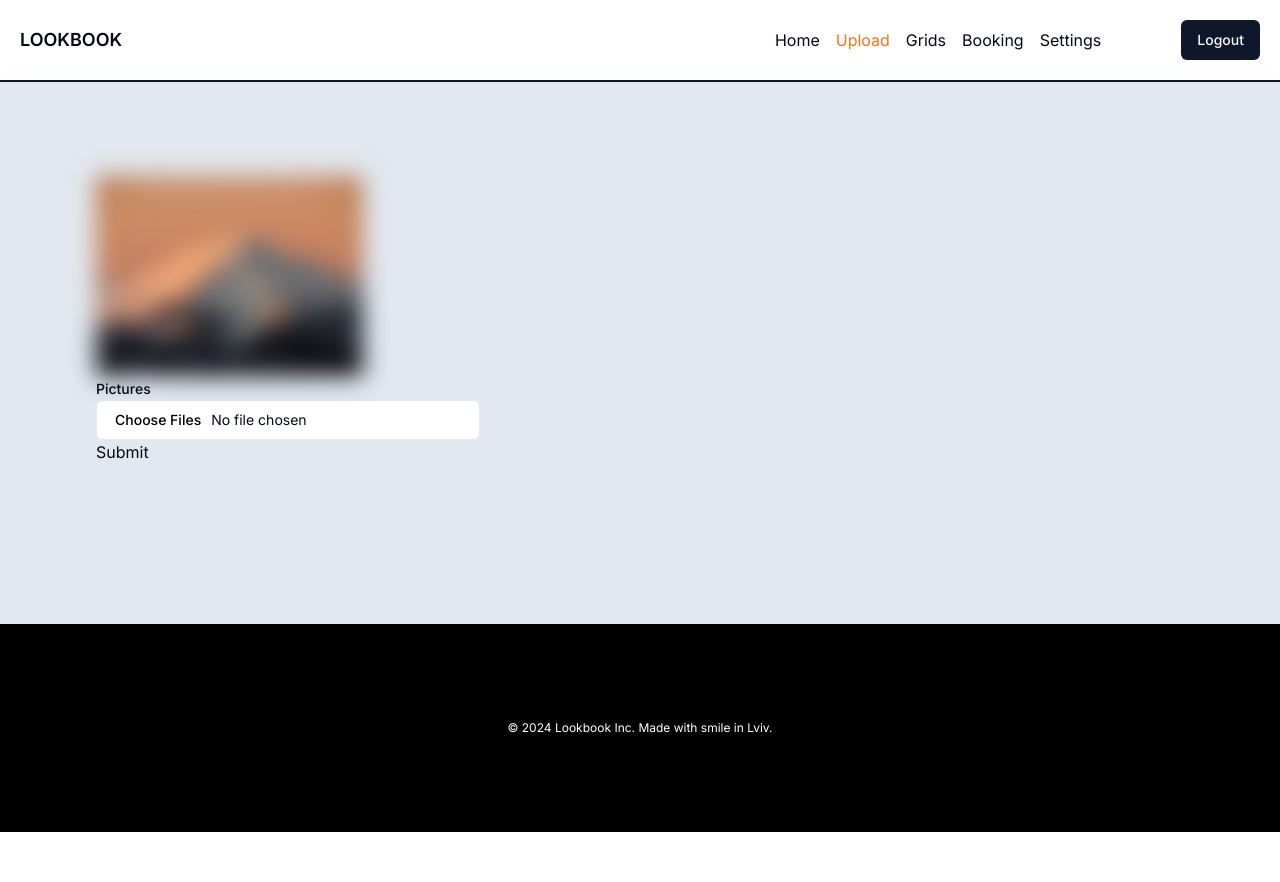
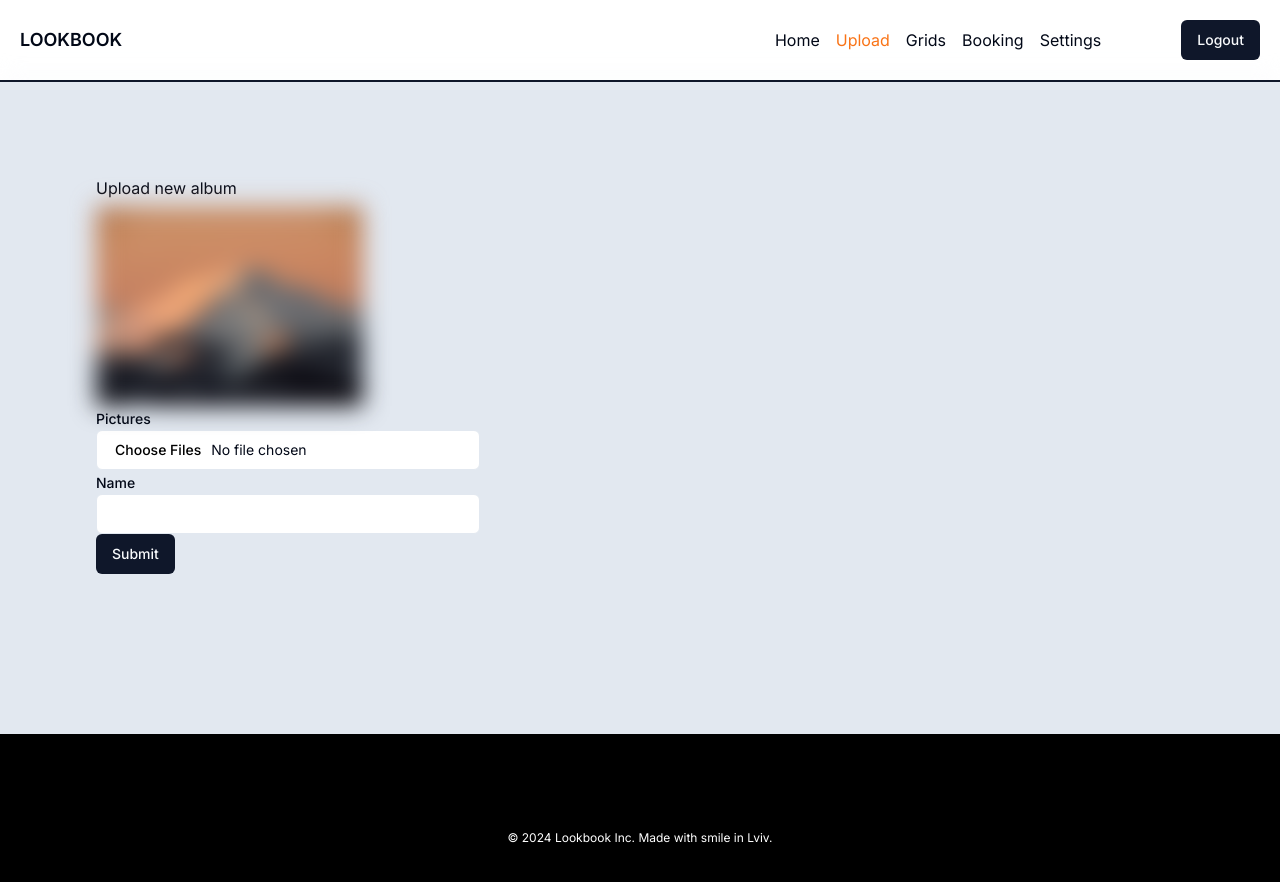
Before and after one commit to KeinOhrHasen/lookbook, a Next.js app: page /upload in a window 1280 px wide. Shown: the top 882 px of the page. Built offline with nearby package versions, Linux system fonts and the light colour scheme.

Commit message:
Clean code

```diff
--- a/app/(features)/grids/_grid-list.tsx
+++ b/app/(features)/grids/_grid-list.tsx
@@ -36,7 +36,7 @@ export default function GridList({ fetchGrids }) {
         <TableBody>
           {data &&
             data.map((grid) => (
-              <TableRow key={grid.id}>
+              <TableRow key={grid._id}>
                 <TableCell className="font-medium">{grid.name}</TableCell>
                 <TableCell>{grid.id}</TableCell>
                 <TableCell>1</TableCell>
--- a/app/(features)/upload/page.tsx
+++ b/app/(features)/upload/page.tsx
@@ -4,32 +4,70 @@ import { Input } from '@/components/ui/input';
 import { Label } from '@/components/ui/label';
 import Image from 'next/image';
 import mountain from '../../../public/images/mountain.jpg';
+import { Button } from '@/components/ui/button';
+import { useRef } from 'react';
+import axios from 'axios';
+import { ENVIRONMENT } from '@/configs/environment';
 
 export default function UploadFile() {
+  const nameRef = useRef(null);
+  const picturesRef = useRef<HTMLInputElement>(null);
+
   function handleFileChange(e) {
-    console.log(e);
+    // console.log(e);
     e.preventDefault();
     const form = e.target.files;
-    console.log(form);
+    // console.log(form);
   }
 
   function handleSubmit(e) {
     console.log(e);
     e.preventDefault();
     const form = e.target.files;
-    console.log(form);
-    const formData = new FormData(e.currentTarget);
-    console.log([...formData.entries()]);
+    // console.log(e.currentTarget);
+    const formData = new FormData();
+    formData.append('file', picturesRef.current?.files[0]);
+
+    // formData.append('name', nameRef.current?.value);
+    // console.log(formData);
+    // const formDataArray = [...formData.entries()];
+    const albumRequest = {
+      name: nameRef.current?.value,
+      pictures: picturesRef.current?.files,
+    };
+    console.log(formData);
+
+    axios
+      .post(`${ENVIRONMENT.apiURL}/upload`, formData, {
+        headers: {
+          Accept: 'application/json',
+          'Content-Type': 'multipart/form-data',
+        },
+      })
+      .then(function (response) {
+        console.log(response);
+      })
+      .catch(function (error) {
+        console.log(error);
+      })
+      .finally(function () {
+        // router.push('/grids');
+      });
   }
 
   return (
     <div className="px-24 pt-24 pb-40 bg-slate-200 h-full">
       <div className="grid w-full max-w-sm items-center gap-1.5">
+        <div className="title">Upload new album</div>
         <form action="" onSubmit={handleSubmit}>
           <Image className="blur-md" src={mountain} alt="Picture of the author" height={200} />
           <Label htmlFor="picture">Pictures</Label>
-          <Input id="pictures" name="pictures" type="file" multiple onChange={handleFileChange} />
-          <button type="submit">Submit</button>
+          <Input id="pictures" name="pictures" type="file" ref={picturesRef} multiple onChange={handleFileChange} />
+
+          <Label htmlFor="name">Name</Label>
+          <Input id="name" name="name" ref={nameRef} type="text" />
+
+          <Button type="submit">Submit</Button>
         </form>
       </div>
     </div>
```
